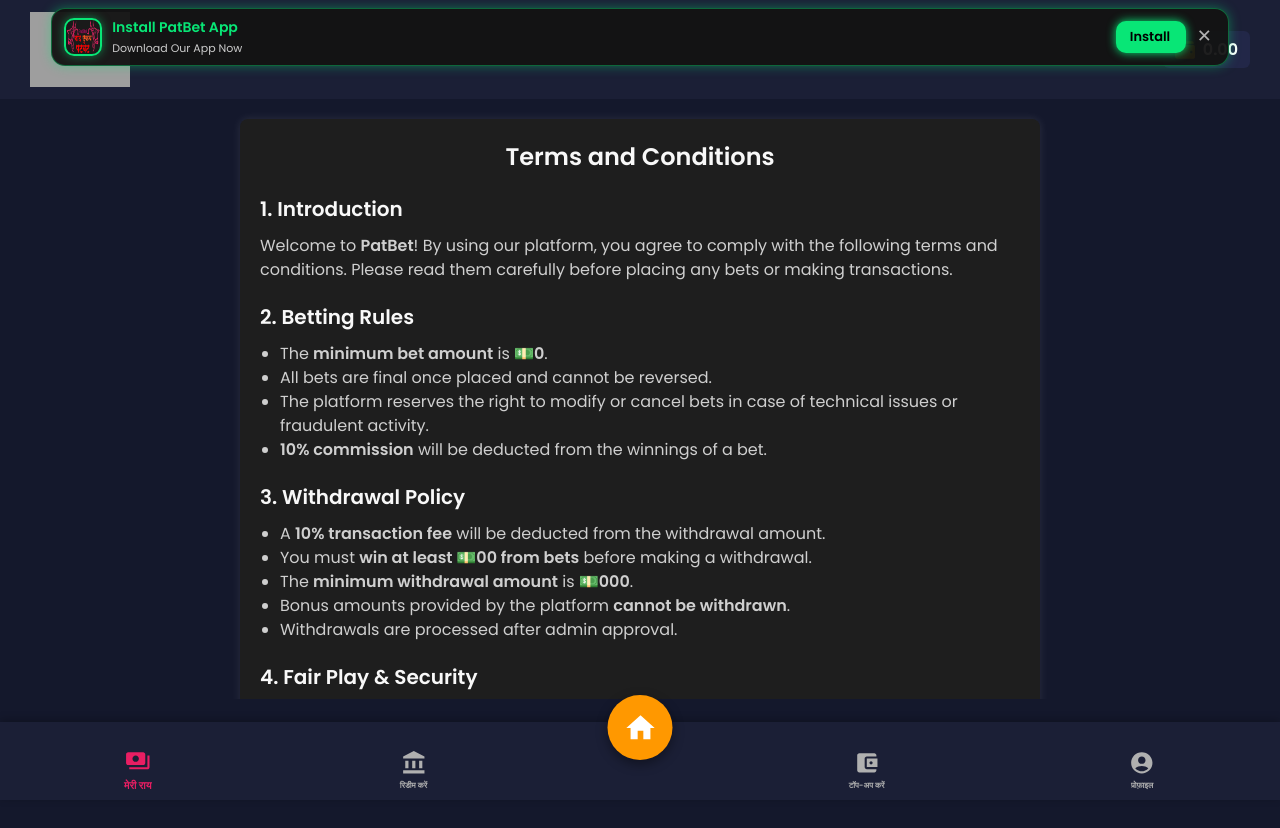
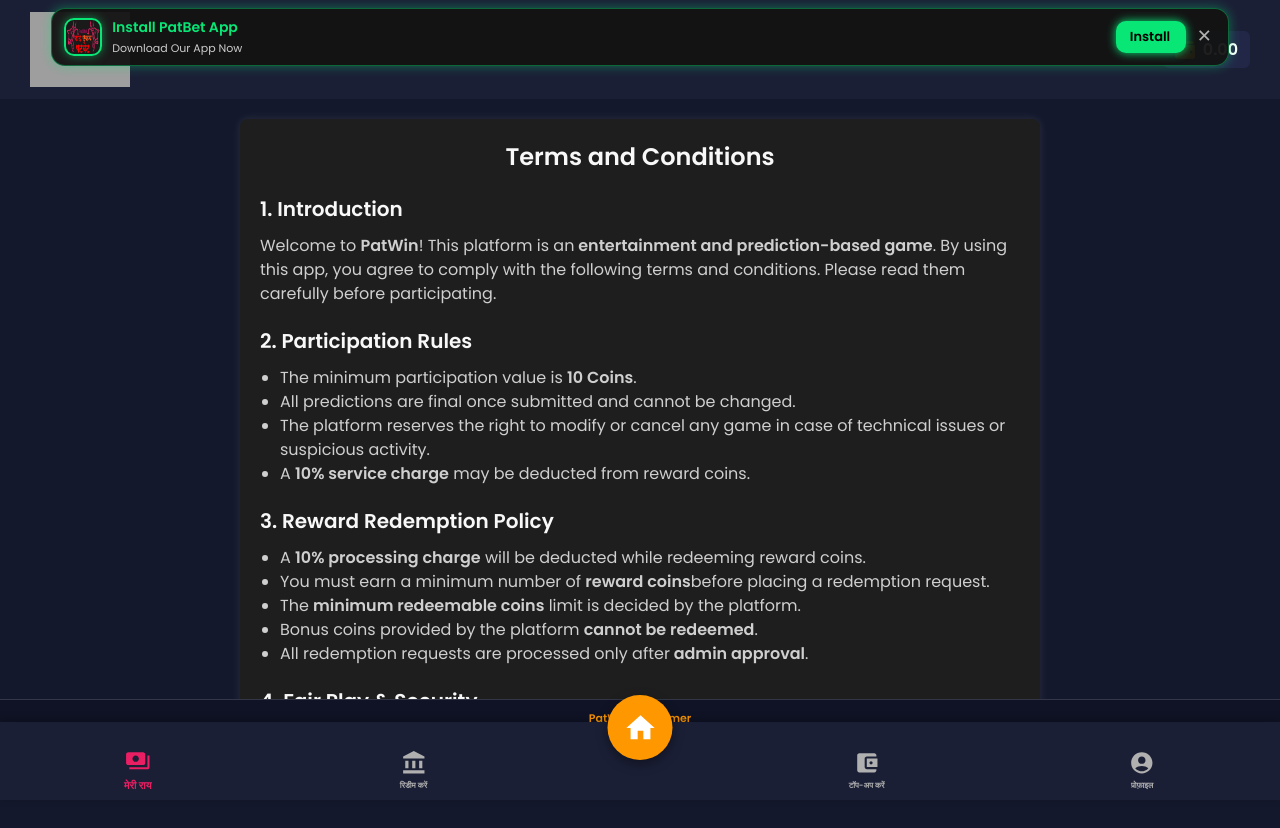
Before and after one commit to bhupeshkhedikar/patbet, a React (Create React App) app: page /termsandconditions in a window 1280 px wide. Shown: the top 828 px of the page. Before the commit the page ends 800 px from the top, so only its background shows below. Built offline with nearby package versions, Linux system fonts and the light colour scheme; no server answers; the database is empty; sample sign-in values are in the browser's storage; grey boxes are pictures that could not be loaded.

Commit message:
updated tc

```diff
--- a/src/App.js
+++ b/src/App.js
@@ -50,6 +50,7 @@ import { getFirestore, doc, setDoc, deleteDoc, serverTimestamp, updateDoc } from
 import { logEvent } from "firebase/analytics";
 import InstallPopup from "./components/InstallPopup";
 import AdminPanell from "./components/Admin/gameadmin/AdminPanell";
+import Footer from "./components/Footer";
 
 function App() {
   const [value, setValue] = useState(0);
@@ -176,7 +177,7 @@ const navItem = {
              <Route path="/radmin" element={<ProtectedRoute user={user}><AdminPanell /></ProtectedRoute>} />
         </Routes>
       </main>
-
+     <Footer />
       {/* ⭐ UPDATED BOTTOM NAV WITHOUT CHAT + NEW COLORS */}
       {/* ⭐ FIXED ALIGNMENT BOTTOM NAVIGATION */}
       <Box
--- /dev/null
+++ b/src/components/Footer.jsx
@@ -0,0 +1,33 @@
+import React from "react";
+
+const Footer = () => {
+  return (
+    <div
+      style={{
+        width: "100%",
+        backgroundColor: "#0F1325",
+        color: "#B0B0B0",
+        textAlign: "center",
+        padding: "10px 8px",
+        fontSize: "11px",
+        lineHeight: "1.6",
+        borderTop: "1px solid rgba(255,255,255,0.15)",
+        marginBottom: "78px", // ✅ Bottom Nav से टकराने से बचे
+      }}
+    >
+      <div style={{ color: "#FF9800", fontWeight: "600" }}>
+        PatWin Disclaimer
+      </div>
+      <div style={{ marginTop: "5px" }}>
+        यह ऐप केवल एंटरटेनमेंट और प्रिडिक्शन गेम है। इसमें किसी भी प्रकार की
+        सट्टेबाज़ी, जुआ या वास्तविक धन का लेनदेन नहीं होता है।
+      </div>
+
+      <div style={{ marginTop: "6px", fontSize: "10px", color: "#777" }}>
+        © {new Date().getFullYear()} PatWin. All Rights Reserved.
+      </div>
+    </div>
+  );
+};
+
+export default Footer;
--- a/src/components/TermsAndConditions.js
+++ b/src/components/TermsAndConditions.js
@@ -8,51 +8,89 @@ const TermsAndConditions = () => {
 
       <section className="terms-section">
         <h2>1. Introduction</h2>
-        <p>Welcome to <strong>PatBet</strong>! By using our platform, you agree to comply with the following terms and conditions. Please read them carefully before placing any bets or making transactions.</p>
+        <p>
+          Welcome to <strong>PatWin</strong>! This platform is an
+          <strong> entertainment and prediction-based game</strong>. By using
+          this app, you agree to comply with the following terms and conditions.
+          Please read them carefully before participating.
+        </p>
       </section>
 
       <section className="terms-section">
-        <h2>2. Betting Rules</h2>
+        <h2>2. Participation Rules</h2>
         <ul>
-          <li>The <strong>minimum bet amount</strong> is <strong>💵0</strong>.</li>
-          <li>All bets are final once placed and cannot be reversed.</li>
-          <li>The platform reserves the right to modify or cancel bets in case of technical issues or fraudulent activity.</li>
-          <li><strong>10% commission</strong> will be deducted from the winnings of a bet.</li>
+          <li>The minimum participation value is <strong>10 Coins</strong>.</li>
+          <li>All predictions are final once submitted and cannot be changed.</li>
+          <li>The platform reserves the right to modify or cancel any game in
+              case of technical issues or suspicious activity.</li>
+          <li>A <strong>10% service charge</strong> may be deducted from reward
+              coins.</li>
         </ul>
       </section>
 
       <section className="terms-section">
-        <h2>3. Withdrawal Policy</h2>
+        <h2>3. Reward Redemption Policy</h2>
         <ul>
-          <li>A <strong>10% transaction fee</strong> will be deducted from the withdrawal amount.</li>
-          <li>You must <strong>win at least 💵00 from bets</strong> before making a withdrawal.</li>
-          <li>The <strong>minimum withdrawal amount</strong> is <strong>💵000</strong>.</li>
-          <li>Bonus amounts provided by the platform <strong>cannot be withdrawn</strong>.</li>
-          <li>Withdrawals are processed after admin approval.</li>
+          <li>A <strong>10% processing charge</strong> will be deducted while
+              redeeming reward coins.</li>
+          <li>You must earn a minimum number of <strong>reward coins</strong>
+              before placing a redemption request.</li>
+          <li>The <strong>minimum redeemable coins</strong> limit is decided by
+              the platform.</li>
+          <li>Bonus coins provided by the platform <strong>cannot be redeemed</strong>.</li>
+          <li>All redemption requests are processed only after
+              <strong> admin approval</strong>.</li>
         </ul>
       </section>
 
       <section className="terms-section">
         <h2>4. Fair Play & Security</h2>
-        <p>Users engaging in fraudulent activities, multiple accounts, or unfair practices will be permanently banned. The platform ensures a fair betting experience and takes necessary actions against suspicious behavior.</p>
+        <p>
+          Users involved in unfair practices, multiple accounts, misuse of the
+          platform, or any fraudulent activity will be permanently blocked.
+          PatWin ensures fair gameplay and takes strict action against
+          suspicious behavior.
+        </p>
       </section>
 
       <section className="terms-section">
         <h2>5. Account Responsibilities</h2>
-        <p>Users must provide accurate information during registration. Any misuse of accounts or violations of our terms will lead to suspension.</p>
+        <p>
+          Users must provide accurate registration details. Sharing accounts,
+          providing false information, or attempting to manipulate the system
+          may result in suspension or permanent ban.
+        </p>
       </section>
 
       <section className="terms-section">
         <h2>6. Modifications & Updates</h2>
-        <p>PatBet reserves the right to update these terms at any time. Continued use of the platform implies acceptance of any revised terms.</p>
+        <p>
+          PatWin reserves the right to update these terms at any time. Continued
+          use of the app after updates means you accept the revised terms.
+        </p>
       </section>
 
       <section className="terms-section">
-        <h2>7. Contact & Support</h2>
-        <p>For any queries or support, please reach out to our customer service through the app.</p>
+        <h2>7. Legal Disclaimer</h2>
+        <p>
+          This app is strictly for <strong>entertainment and prediction
+          purposes only</strong>. It does not promote or support gambling,
+          betting, or real money trading in any form. All in-app coins are
+          virtual and used solely for gameplay.
+        </p>
       </section>
 
-      <p className="terms-footer">&mdash; <strong>PatBet Team</strong> &mdash;</p>
+      <section className="terms-section">
+        <h2>8. Contact & Support</h2>
+        <p>
+          For any issues, questions, or support, please contact us through the
+          in-app support section.
+        </p>
+      </section>
+
+      <p className="terms-footer">
+        &mdash; <strong>PatWin Team</strong> &mdash;
+      </p>
     </div>
   );
 };
```
